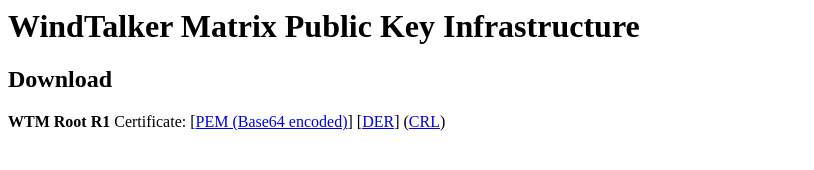
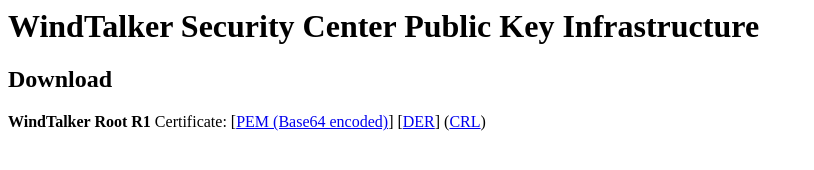
Before and after one commit to A1ca7raz/pki, a plain HTML site: page index.html in a window 1280 px wide. Shown: the whole page, without its empty margins (0-814 px from the left). Drawn offline with Linux system fonts and the light colour scheme.

Commit message:
deploy pki

```diff
--- a/index.html
+++ b/index.html
@@ -1,4 +1,4 @@
-<title>WindTalker PKI</title>
-<h1>WindTalker Matrix Public Key Infrastructure</h1>
+<title>WTSC PKI</title>
+<h1>WindTalker Security Center Public Key Infrastructure</h1>
 <h2>Download</h2>
-<p><b>WTM Root R1</b> Certificate: [<a href="wtmr1.pem">PEM (Base64 encoded)</a>] [<a href="wtmr1.crt">DER</a>] (<a href="wtmr1.crl">CRL</a>)</p>
+<p><b>WindTalker Root R1</b> Certificate: [<a href="r1.crt">PEM (Base64 encoded)</a>] [<a href="r1.der">DER</a>] (<a href="r1.crl">CRL</a>)</p>
```
Also changed, not shown: 9 other files.
